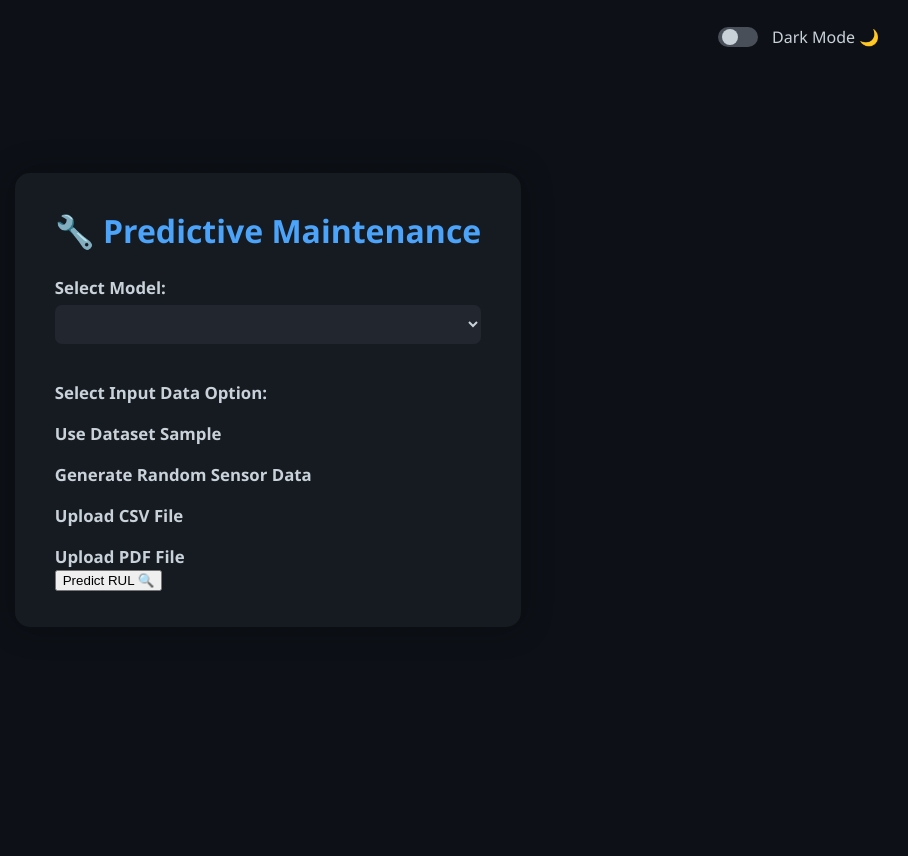
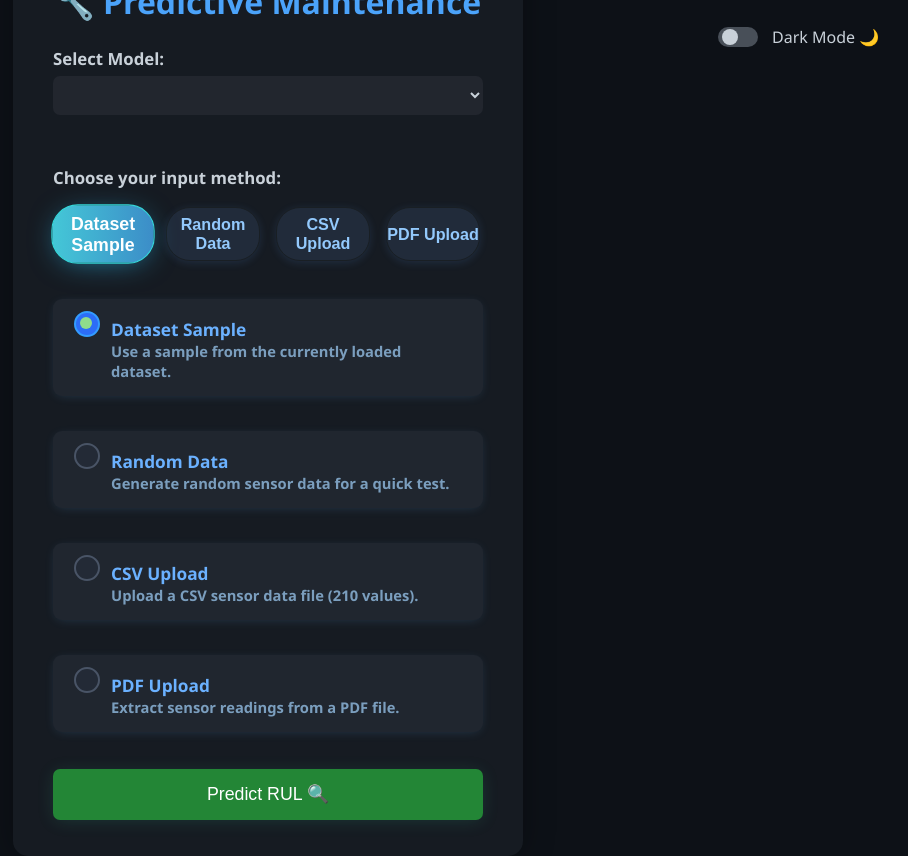
Before and after one commit to VaibhavSaxena10/predictive_maintenance, a Flask app: page / in a window 1280 px wide. Shown: the whole page, without its empty margins (372-1280 px from the left). Before the commit the page ends 591 px from the top, so only its background shows below. Run offline with Flask 3, Linux system fonts and the light colour scheme; lists and menus that the app fills with data are empty.

Commit message:
New changes in Dashboard

```diff
--- a/static/css/style.css
+++ b/static/css/style.css
@@ -27,16 +27,12 @@ body.light-mode .container {
     background: #fff;
     color: #222;
 }
-h1 {
+h1, .result-title {
     text-align: center;
     color: #4ba3fa;
     font-size: 2rem;
     margin: 0 0 1.5rem 0;
     transition: color 0.5s;
-}
-.result-title {
-    font-size: 2rem;
-    text-align: center;
 }
 label {
     display: block;
@@ -54,6 +50,7 @@ input[type="file"], select, textarea {
     color: #c9d1d9;
     font-size: 1.05rem;
     margin-bottom: 1.2rem;
+    transition: background 0.3s, color 0.3s;
 }
 body.light-mode input[type="file"], body.light-mode select, body.light-mode textarea {
     background: #f5f5f5;
@@ -72,16 +69,18 @@ input[type="radio"] { display: none; }
     padding: 17px 17px 13px 56px;
     border-radius: 9px;
     cursor: pointer;
-    transition: background 0.3s, box-shadow 0.3s;
     background: #20262f;
     display: flex;
     flex-direction: column;
     border: 2px solid transparent;
+    box-shadow: 0 2px 12px -4px #64b5f63e;
+    transition: background 0.3s, box-shadow 0.3s, border 0.3s;
 }
 .input-option:hover, .input-option:focus-within {
     background: #232b3a;
     border: 2px solid #64b5f6;
-    box-shadow: 0 0 8px #64b5f644;
+    box-shadow: 0 0 12px #58a6ffa8;
+    transform: translateY(-2px) scale(1.03);
 }
 body.light-mode .input-option {
     background: #f2f7fc;
@@ -89,7 +88,9 @@ body.light-mode .input-option {
 body.light-mode .input-option:hover, body.light-mode .input-option:focus-within {
     background: #f7fbfe;
     border: 2px solid #73c8ed;
+    box-shadow: 0 0 14px #73c8ed88;
 }
+
 .input-option input[type="radio"]:checked + .radio-custom {
     border: 2px solid #339cff;
     background: #2c6df7;
@@ -134,15 +135,23 @@ body.light-mode .option-desc { color: #2a4b60; }
     font-size: 1.11rem;
     box-shadow: 0 2px 18px -2px #38bb8d33;
     font-weight: 500;
-    transition: background 0.3s, transform 0.2s;
+    transition: background 0.3s, transform 0.22s;
 }
 .styled-btn:hover {
     background: linear-gradient(90deg, #32ca91 0%, #209387 100%);
-    transform: scale(1.02);
+    transform: scale(1.03);
+    box-shadow: 0 4px 32px -6px #32ca9140;
 }
 
 .result-container {
     padding: 32px 34px 34px 34px;
+    border-radius: 16px;
+    box-shadow: 0 0 32px rgba(52,180,255,0.15);
+    transition: box-shadow 0.3s;
+}
+.result-container:hover {
+    box-shadow: 0 0 60px #58a6ff4d;
+    transform: scale(1.01);
 }
 .result-detail {
     margin: 1.7rem 0 1.1rem 0;
@@ -157,19 +166,20 @@ body.light-mode .option-desc { color: #2a4b60; }
 .styled-link {
     display: inline-block;
     margin-top: 15px;
-    padding: 8px 20px;
+    padding: 8px 22px;
     background: #161b22;
     color: #58a6ff;
     border-radius: 6px;
     text-decoration: none;
     font-weight: bold;
     border: 2px solid #222d3a;
-    transition: background 0.3s, color 0.3s, border 0.3s;
+    transition: background 0.32s, color 0.22s, border 0.22s;
 }
 .styled-link:hover {
     background: #58a6ff;
     color: #1a232e;
     border-color: #58a6ff;
+    box-shadow: 0 6px 20px -9px #58a6ff99;
 }
 body.light-mode .styled-link { background: #f5f5f5; color: #236ada; border: 2px solid #bfdaff; }
 body.light-mode .styled-link:hover { background: #236ada; color: #fff; border-color: #236ada; }
@@ -204,3 +214,56 @@ body.light-mode .toggle-switch { background: #238636; }
     transition: transform 0.3s;
 }
 body.light-mode .toggle-switch::before { transform: translateX(20px); }
+
+.status-row {
+    display: flex;
+    justify-content: space-between;
+    margin: 18px 0 20px 0;
+    gap: 10px;
+}
+.data-banner {
+    flex: 1;
+    text-align: center;
+    border-radius: 24px;
+    padding: 7px 0;
+    font-size: 1.01rem;
+    color: #93c9fc;
+    background: #212b3a;
+    border: none;
+    outline: none;
+    margin: 0 3px;
+    font-weight: 600;
+    cursor: pointer;
+    box-shadow: 0 2px 8px #60a6ff22;
+    transition: background 0.3s, color 0.3s, box-shadow 0.2s, transform 0.17s;
+    border: 1.8px solid #191f24;
+}
+.data-banner:hover {
+    background: #64b5f6;
+    color: #111;
+    transform: scale(1.09);
+    box-shadow: 0 4px 22px -5px #64b5f699;
+    border-color: #58a6ff;
+}
+.data-banner.active {
+    background: linear-gradient(90deg, #44c7d7 0%, #3c8dc8 100%);
+    color: #fff;
+    border-color: #34d7d9;
+    box-shadow: 0 4px 26px -7px #2ec7ff99;
+    transform: scale(1.1);
+}
+body.light-mode .data-banner {
+    background: #e7eef8;
+    color: #236ada;
+    border: 1.8px solid #a2c8e7;
+}
+body.light-mode .data-banner:hover {
+    background: #64b5f6;
+    color: #fff;
+    border-color: #64b5f6;
+}
+body.light-mode .data-banner.active {
+    background: linear-gradient(90deg, #bdf7e2 0%, #92c9f3 100%);
+    color: #1c3a6e;
+    border-color: #60c2ec;
+}
--- a/templates/index.html
+++ b/templates/index.html
@@ -12,72 +12,90 @@
         <span id="theme-label">Dark Mode 🌙</span>
     </div>
     <div class="container">
-        <h1>🔧 Predictive Maintenance</h1>
+        <h1><span role="img" aria-label="wrench">🔧</span> Predictive Maintenance</h1>
         <form method="POST" enctype="multipart/form-data">
+
             <label for="model_name">Select Model:</label>
-            <select name="model_name" id="model_name" required>
+            <select name="model_name" id="model_name" class="styled-select" required>
                 {% for model in models %}
                 <option value="{{ model }}">{{ model }}</option>
                 {% endfor %}
             </select>
 
-            <label>Select Input Data Option:</label>
-            <div>
-                <input type="radio" id="dataset" name="input_option" value="dataset" checked />
-                <label for="dataset">Use Dataset Sample</label>
-            </div>
-            <div>
-                <input type="radio" id="random" name="input_option" value="random" />
-                <label for="random">Generate Random Sensor Data</label>
-            </div>
-            <div>
-                <input type="radio" id="csv" name="input_option" value="csv" />
-                <label for="csv">Upload CSV File</label>
-            </div>
-            <div>
-                <input type="radio" id="pdf" name="input_option" value="pdf" />
-                <label for="pdf">Upload PDF File</label>
+            <label style="margin-top: 2rem;">Choose your input method:</label>
+            <div class="status-row" id="selected-data-banner">
+                <button type="button" class="data-banner active" id="banner-dataset">Dataset Sample</button>
+                <button type="button" class="data-banner" id="banner-random">Random Data</button>
+                <button type="button" class="data-banner" id="banner-csv">CSV Upload</button>
+                <button type="button" class="data-banner" id="banner-pdf">PDF Upload</button>
             </div>
 
+            <div class="input-options">
+                <label class="input-option">
+                    <input type="radio" name="input_option" value="dataset" id="dataset" checked>
+                    <span class="radio-custom"></span>
+                    <span class="option-title">Dataset Sample</span>
+                    <span class="option-desc">Use a sample from the currently loaded dataset.</span>
+                </label>
+                <label class="input-option">
+                    <input type="radio" name="input_option" value="random" id="random">
+                    <span class="radio-custom"></span>
+                    <span class="option-title">Random Data</span>
+                    <span class="option-desc">Generate random sensor data for a quick test.</span>
+                </label>
+                <label class="input-option">
+                    <input type="radio" name="input_option" value="csv" id="csv">
+                    <span class="radio-custom"></span>
+                    <span class="option-title">CSV Upload</span>
+                    <span class="option-desc">Upload a CSV sensor data file (210 values).</span>
+                </label>
+                <label class="input-option">
+                    <input type="radio" name="input_option" value="pdf" id="pdf">
+                    <span class="radio-custom"></span>
+                    <span class="option-title">PDF Upload</span>
+                    <span class="option-desc">Extract sensor readings from a PDF file.</span>
+                </label>
+            </div>
             <div id="fileInputCsv" style="display:none;">
-                <label for="csv_file">Upload CSV (CSV format, values only):</label>
-                <input type="file" name="csv_file" id="csv_file" accept=".csv" />
+                <label for="csv_file">Upload CSV File:</label>
+                <input type="file" name="csv_file" id="csv_file" accept=".csv">
             </div>
             <div id="fileInputPdf" style="display:none;">
-                <label for="pdf_file">Upload PDF:</label>
-                <input type="file" name="pdf_file" id="pdf_file" accept="application/pdf" />
+                <label for="pdf_file">Upload PDF File:</label>
+                <input type="file" name="pdf_file" id="pdf_file" accept="application/pdf">
             </div>
-
-            <button type="submit">Predict RUL 🔍</button>
+            <button type="submit" class="styled-btn">Predict RUL <span>🔍</span></button>
         </form>
     </div>
     <script>
         function toggleTheme() {
             document.body.classList.toggle("light-mode");
             const label = document.getElementById("theme-label");
-            if (document.body.classList.contains("light-mode")) {
-                label.textContent = "Light Mode ☀️";
-            } else {
-                label.textContent = "Dark Mode 🌙";
-            }
+            label.textContent = document.body.classList.contains("light-mode")
+                ? "Light Mode ☀️"
+                : "Dark Mode 🌙";
         }
-        // File input toggling
-        const datasetRadio = document.getElementById("dataset");
-        const randomRadio = document.getElementById("random");
-        const csvRadio = document.getElementById("csv");
-        const pdfRadio = document.getElementById("pdf");
-        const csvInput = document.getElementById("fileInputCsv");
-        const pdfInput = document.getElementById("fileInputPdf");
-
         function updateFileInputs() {
-            csvInput.style.display = csvRadio.checked ? "block" : "none";
-            pdfInput.style.display = pdfRadio.checked ? "block" : "none";
+            document.getElementById("fileInputCsv").style.display = document.getElementById("csv").checked ? "block" : "none";
+            document.getElementById("fileInputPdf").style.display = document.getElementById("pdf").checked ? "block" : "none";
         }
-        datasetRadio.addEventListener("change", updateFileInputs);
-        randomRadio.addEventListener("change", updateFileInputs);
-        csvRadio.addEventListener("change", updateFileInputs);
-        pdfRadio.addEventListener("change", updateFileInputs);
-        window.onload = updateFileInputs;
+        function updateBanner() {
+            let banners = ["banner-dataset","banner-random","banner-csv","banner-pdf"];
+            let radios = ["dataset","random","csv","pdf"];
+            radios.forEach((id, i) => {
+                document.getElementById(banners[i]).classList.toggle("active", document.getElementById(id).checked);
+            });
+        }
+        for(let id of ["dataset", "random", "csv", "pdf"]) {
+            document.getElementById(id).addEventListener("change", function(){
+                updateFileInputs();
+                updateBanner();
+            });
+        }
+        window.onload = function() {
+            updateFileInputs();
+            updateBanner();
+        }
     </script>
 </body>
 </html>
```
